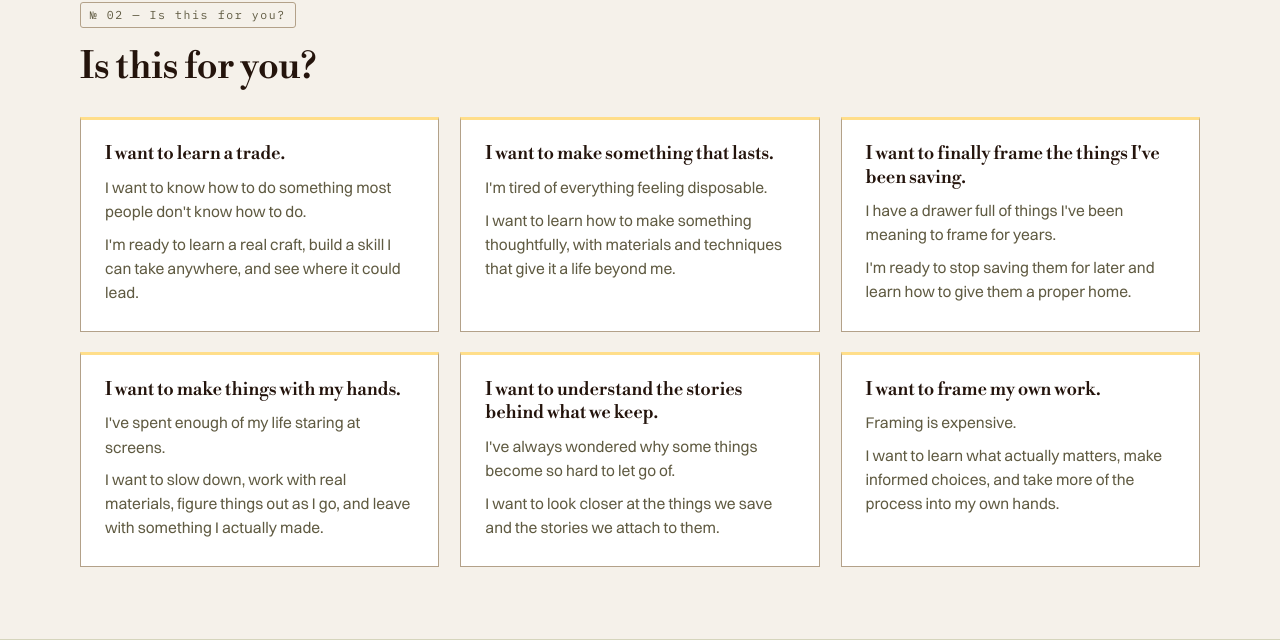
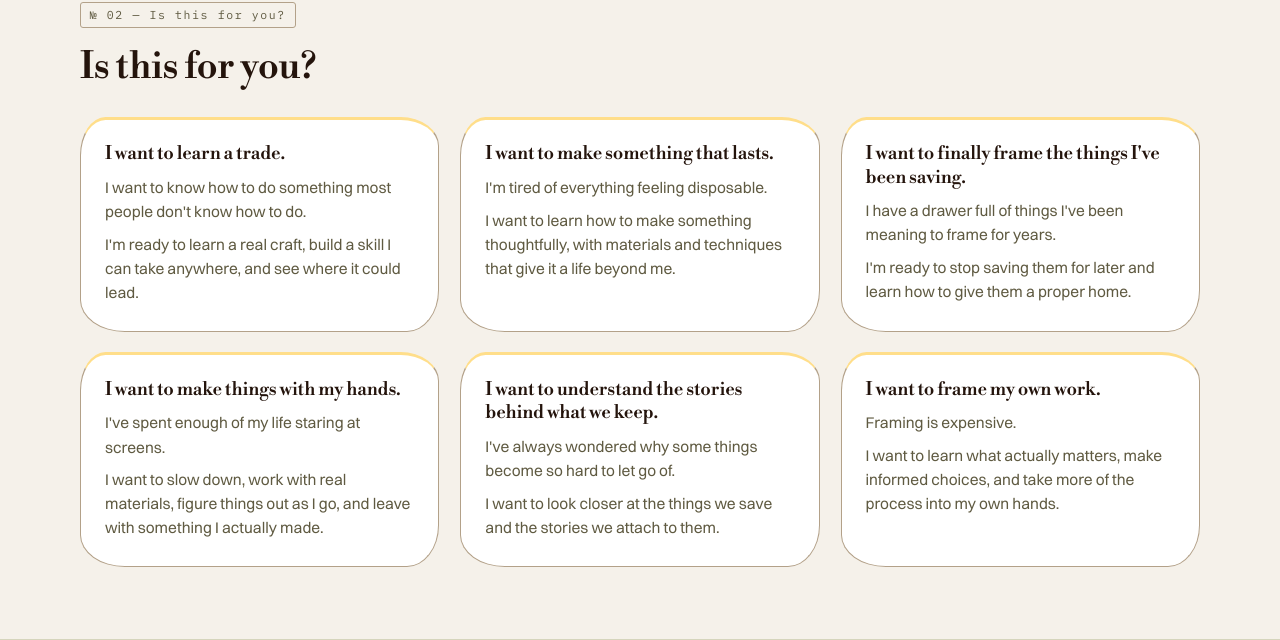
Before and after one commit to Jdrexx/preservationstudio, a Django app: page /intensive/ in a window 1280 px wide. Shown: the part 1061-1701 px from the top of the page. Run offline with Django 5.2, Linux system fonts and the light colour scheme.

Commit message:
style(intensive): organic blob corners on the 'Is this for you?' cards
The six lead-in cards get uneven asymmetric radii so they read
hand-set instead of sharp-edged.

```diff
--- a/studio/static/studio/css/site.css
+++ b/studio/static/studio/css/site.css
@@ -1226,6 +1226,8 @@ a:hover {
   background: var(--card);
   border: 1px solid var(--rule-strong);
   border-top: 3px solid var(--butter);
+  /* organic blob corners — uneven radii so the cards read hand-set */
+  border-radius: 1.6rem 2.4rem 2rem 2.8rem / 2.4rem 1.8rem 2.6rem 2rem;
   padding: 1.4rem 1.5rem 1.6rem;
 }
 .for-you-item h3 {
```
